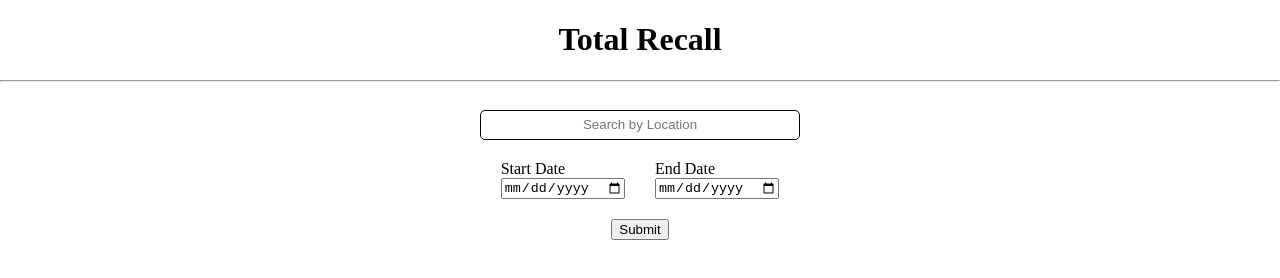
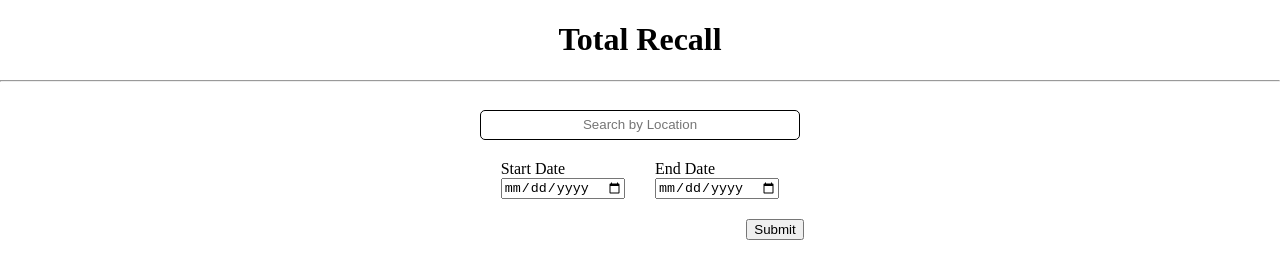
Before and after one commit to michaelvalenzuela/ajax-project, a website: page index.html in a window 1280 px wide. Drawn offline with Linux system fonts and the light colour scheme.

Commit message:
Positioned submit button to the right

```diff
--- a/css/styles.css
+++ b/css/styles.css
@@ -34,5 +34,6 @@ label {
 }
 
 .submit-btn {
-
+  position: relative;
+  left: 135px;
 }
```
